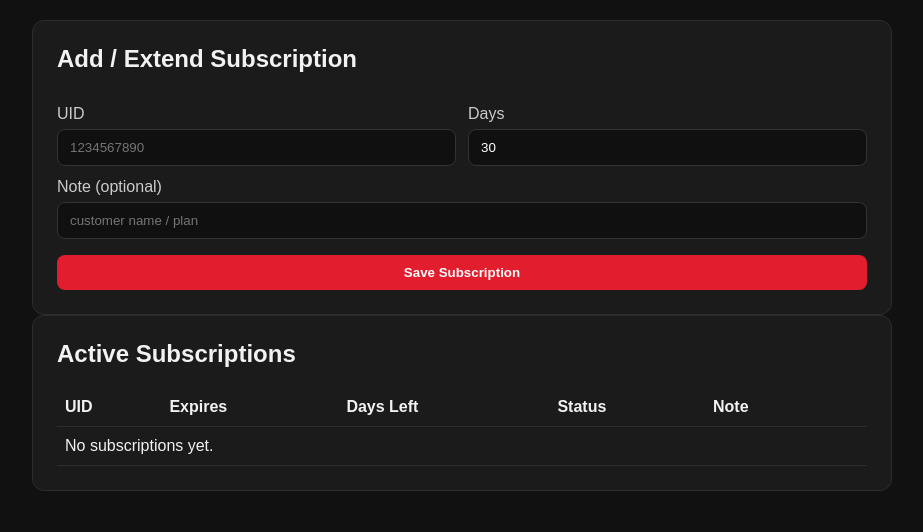
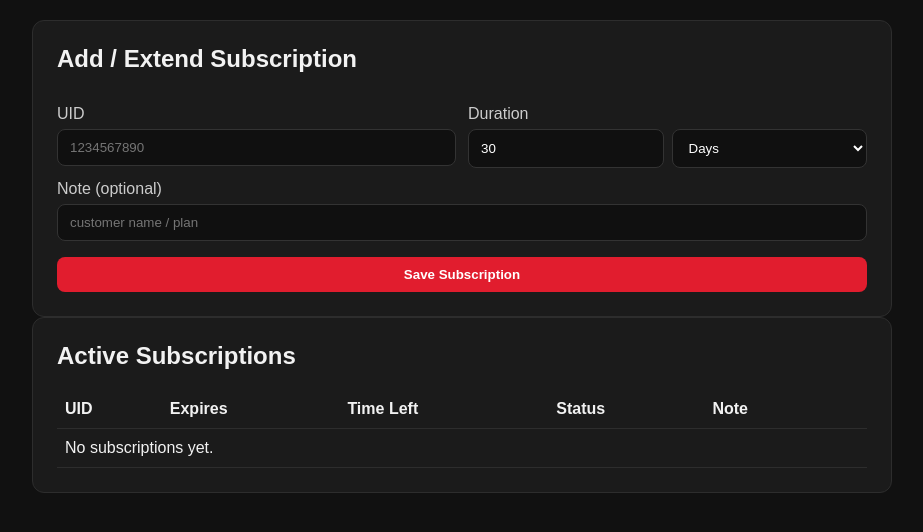
Before and after one commit to tabhinav328/uid-subcription-ff, a Flask app: page /admin/dashboard in a window 1280 px wide. Shown: the part 98-630 px from the top of the page, without its empty margins (178-1101 px from the left). Run offline with Flask 3, Linux system fonts and the light colour scheme; the visitor is signed in with stand-in values (Sample User, id 1); data that the repository does not hold is empty.

Commit message:
Add minute/hour/day subscription duration selector

```diff
--- a/app.py
+++ b/app.py
@@ -49,12 +49,47 @@ def parse_iso(value: str) -> datetime:
     return datetime.fromisoformat(value.replace("Z", "+00:00")).replace(tzinfo=None)
 
 
+VALID_UNITS = {"minutes", "hours", "days"}
+
+
+def duration_to_timedelta(amount: int, unit: str) -> timedelta:
+    if unit == "minutes":
+        return timedelta(minutes=amount)
+    if unit == "hours":
+        return timedelta(hours=amount)
+    return timedelta(days=amount)
+
+
+def format_duration(amount: int, unit: str) -> str:
+    label = {"minutes": "minute", "hours": "hour", "days": "day"}[unit]
+    if amount == 1:
+        return f"1 {label}"
+    return f"{amount} {label}s"
+
+
 def days_remaining(expires: datetime, now: datetime) -> int:
     """Count partial days as 1 day left (1 day = 24h from save/extend time)."""
     if expires <= now:
         return 0
     seconds_left = (expires - now).total_seconds()
     return max(0, math.ceil(seconds_left / 86400))
+
+
+def time_remaining(expires: datetime, now: datetime) -> str:
+    if expires <= now:
+        return "0m"
+    seconds_left = int((expires - now).total_seconds())
+    days = seconds_left // 86400
+    hours = (seconds_left % 86400) // 3600
+    minutes = (seconds_left % 3600) // 60
+
+    if days > 0:
+        return f"{days}d {hours}h" if hours else f"{days}d"
+    if hours > 0:
+        return f"{hours}h {minutes}m" if minutes else f"{hours}h"
+    if minutes > 0:
+        return f"{minutes}m"
+    return "<1m"
 
 
 def admin_required(view):
@@ -101,14 +136,17 @@ def admin_logout():
     return redirect(url_for("admin_login"))
 
 
-def save_subscription(uid: str, days: int, note: str) -> tuple[bool, str]:
+def save_subscription(uid: str, amount: int, unit: str, note: str) -> tuple[bool, str]:
     if not uid.isdigit():
         return False, "UID must be numeric"
-    if days <= 0:
-        return False, "Days must be greater than 0"
+    if amount <= 0:
+        return False, "Duration must be greater than 0"
+    if unit not in VALID_UNITS:
+        return False, "Invalid duration unit"
 
+    delta = duration_to_timedelta(amount, unit)
     now = datetime.utcnow()
-    expires = now + timedelta(days=days)
+    expires = now + delta
 
     with get_db() as conn:
         existing = conn.execute(
@@ -118,7 +156,7 @@ def save_subscription(uid: str, days: int, note: str) -> tuple[bool, str]:
         if existing:
             current = parse_iso(existing["expires_at"])
             base = current if current > now else now
-            expires = base + timedelta(days=days)
+            expires = base + delta
 
         conn.execute(
             """
@@ -140,17 +178,19 @@ def save_subscription(uid: str, days: int, note: str) -> tuple[bool, str]:
         )
         conn.commit()
 
-    return True, f"Subscription saved for UID {uid}"
+    duration_label = format_duration(amount, unit)
+    return True, f"Subscription saved for UID {uid} (+{duration_label})"
 
 
 @app.post("/admin/dashboard")
 @admin_required
 def admin_dashboard_save():
     uid = request.form.get("uid", "").strip()
-    days = int(request.form.get("days", "0") or "0")
+    amount = int(request.form.get("amount", "0") or "0")
+    unit = request.form.get("unit", "days").strip().lower()
     note = request.form.get("note", "").strip()
 
-    ok, message = save_subscription(uid, days, note)
+    ok, message = save_subscription(uid, amount, unit, note)
     flash(message, "ok" if ok else "error")
 
     # Post/Redirect/Get: refresh must not resubmit the form and add days again.
@@ -177,6 +217,7 @@ def admin_dashboard():
                 "note": row["note"] or "",
                 "active": expires > now,
                 "days_left": days_remaining(expires, now),
+                "time_left": time_remaining(expires, now),
             }
         )
 
@@ -238,6 +279,7 @@ def api_verify():
             "uid": uid,
             "expires_at": row["expires_at"],
             "days_left": days_left,
+            "time_left": time_remaining(expires, now),
             "message": "Active subscription",
         }
     )
--- a/static/style.css
+++ b/static/style.css
@@ -32,13 +32,23 @@ label {
     color: #ccc;
 }
 
-input, button {
+input, select, button {
     width: 100%;
     padding: 10px 12px;
     border-radius: 8px;
     border: 1px solid #333;
     background: #101010;
     color: #fff;
+}
+
+select {
+    cursor: pointer;
+}
+
+.duration-row {
+    display: grid;
+    grid-template-columns: 1fr 1fr;
+    gap: 8px;
 }
 
 button {
--- a/templates/dashboard.html
+++ b/templates/dashboard.html
@@ -30,8 +30,15 @@
                         <input id="uid" name="uid" placeholder="1234567890" required>
                     </div>
                     <div>
-                        <label for="days">Days</label>
-                        <input id="days" name="days" type="number" min="1" value="30" required>
+                        <label for="amount">Duration</label>
+                        <div class="duration-row">
+                            <input id="amount" name="amount" type="number" min="1" value="30" required>
+                            <select id="unit" name="unit" required>
+                                <option value="minutes">Minutes</option>
+                                <option value="hours">Hours</option>
+                                <option value="days" selected>Days</option>
+                            </select>
+                        </div>
                     </div>
                 </div>
                 <label for="note">Note (optional)</label>
@@ -48,7 +55,7 @@
                     <tr>
                         <th>UID</th>
                         <th>Expires</th>
-                        <th>Days Left</th>
+                        <th>Time Left</th>
                         <th>Status</th>
                         <th>Note</th>
                         <th></th>
@@ -59,7 +66,7 @@
                     <tr>
                         <td>{{ sub.uid }}</td>
                         <td>{{ sub.expires_at }}</td>
-                        <td>{{ sub.days_left }}</td>
+                        <td>{{ sub.time_left }}</td>
                         <td class="{{ 'active' if sub.active else 'expired' }}">
                             {{ 'Active' if sub.active else 'Expired' }}
                         </td>
```
